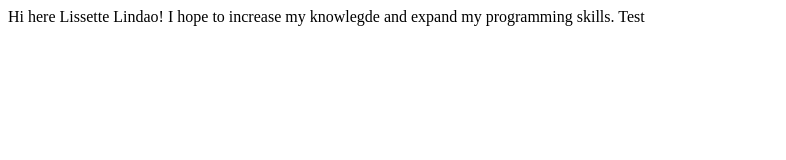
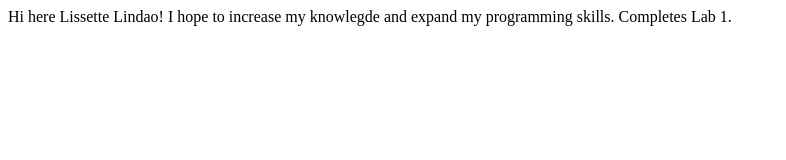
Before and after one commit to lind0222/lind0222.github.io, a plain HTML site: page index.html in a window 1280 px wide. Shown: the whole page, without its empty margins (0-786 px from the left). Drawn offline with Linux system fonts and the light colour scheme.

Commit message:
Completes Lab 1.

```diff
--- a/index.html
+++ b/index.html
@@ -7,6 +7,6 @@
   </head>
   <body>
     Hi here Lissette Lindao! I hope to increase my knowlegde and expand my
-    programming skills. Test
+    programming skills. Completes Lab 1.
   </body>
 </html>
```
